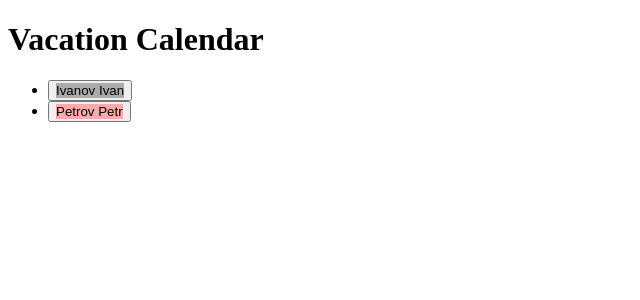
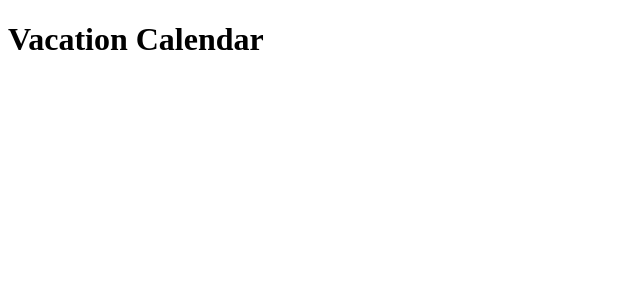
Before and after one commit to k3env/VacationCalendar, an Angular app: page / in a window 1280 px wide. Shown: the top 300 px of the page, without its empty margins (0-640 px from the left). Built offline with nearby package versions, Linux system fonts and the light colour scheme.

Commit message:
routing added

```diff
--- a/src/app/app-routing.module.ts
+++ b/src/app/app-routing.module.ts
@@ -1,10 +1,11 @@
+import { EmployeesComponent } from './employees/employees.component';
 import { NgModule } from '@angular/core';
 import { RouterModule, Routes } from '@angular/router';
 
-const routes: Routes = [];
+const routes: Routes = [{ path: 'employees', component: EmployeesComponent }];
 
 @NgModule({
   imports: [RouterModule.forRoot(routes)],
-  exports: [RouterModule]
+  exports: [RouterModule],
 })
-export class AppRoutingModule { }
+export class AppRoutingModule {}
--- a/src/app/app.component.html
+++ b/src/app/app.component.html
@@ -1,2 +1,3 @@
 <h1>{{ title }}</h1>
-<app-employees></app-employees>
+<router-outlet></router-outlet>
+<!-- <app-employees></app-employees> -->
```
